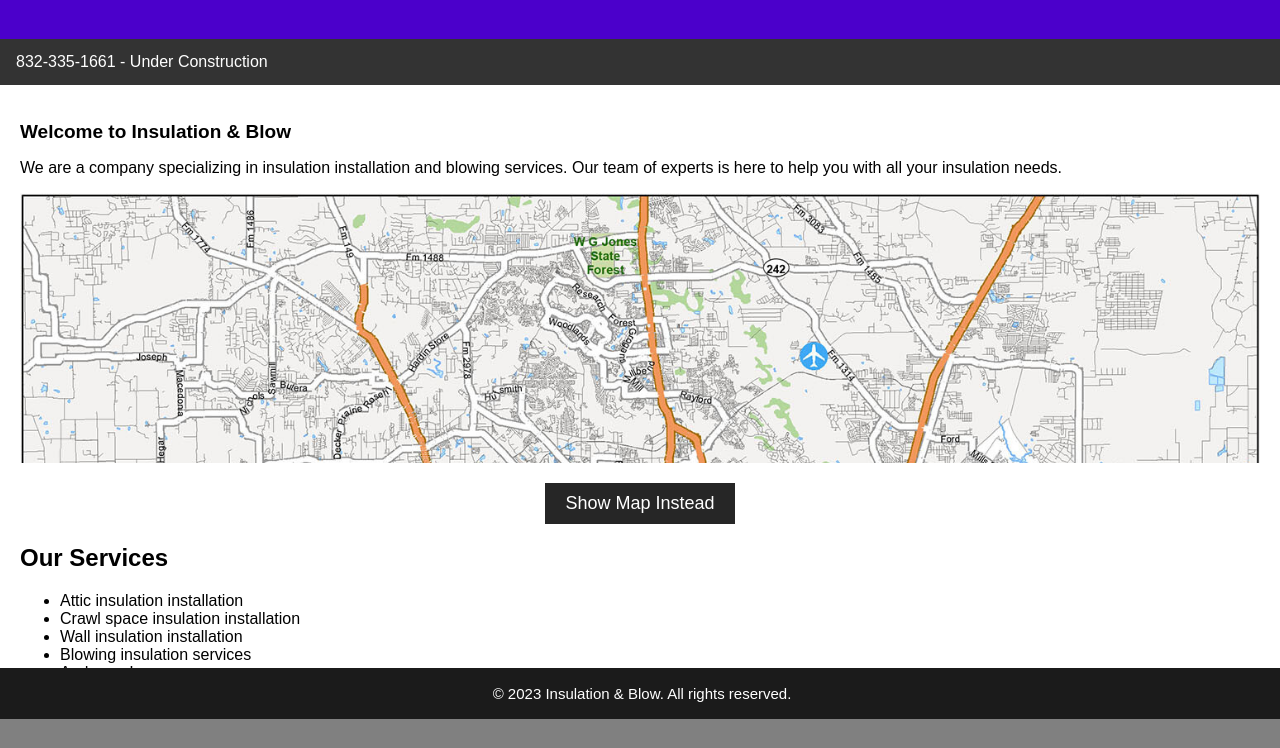
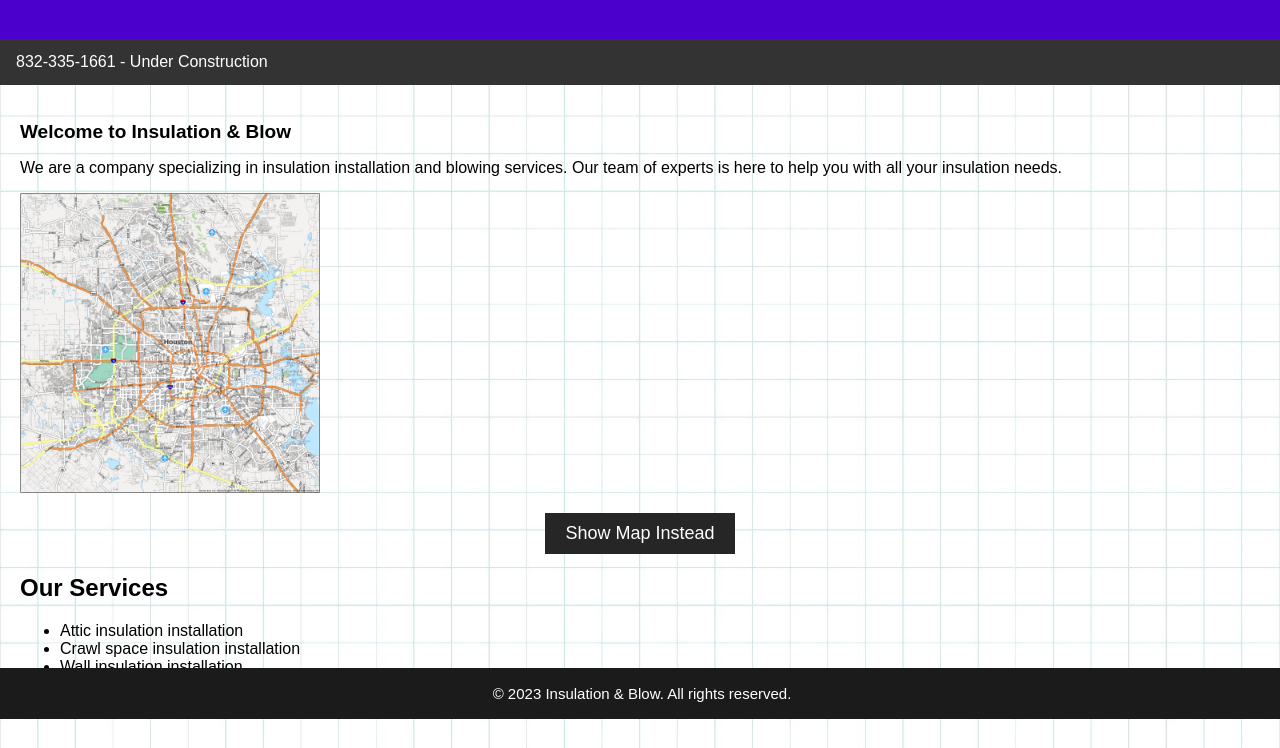
Before and after one commit to MattTeaA13/Insulationandblow, a plain HTML site: page index.html in a window 1280 px wide. Shown: the part 81-829 px from the top of the page. Before the commit the page ends 800 px from the top, so only its background shows below. Drawn offline with Linux system fonts and the light colour scheme.

Commit message:
Update styles.css

```diff
--- a/styles.css
+++ b/styles.css
@@ -27,7 +27,7 @@ header {
 }
 
 section {
-    background-color: white;
+    background-image: url('GraphPap.jpg');
     background-repeat: no-repeat;
     background-size: cover;
     background-position: center;
@@ -59,14 +59,22 @@ section {
     clear: both;
 }
 
+/* Change background color to blue when viewed on iPhone or iPad */
+@supports (-webkit-touch-callout:none) {
+    #map-container {
+        width: 100%;
+        height: 270px;
+    }
+}
+
 #map-container {
     position: relative;
-    width: 100%;
-    height: 270px;
+    width: 300px;
+    height: 300px;
     overflow: hidden;
   }
 
-  #map-image {
+#map-image {
     position: absolute;
     top: 0;
     left: 0;
```
